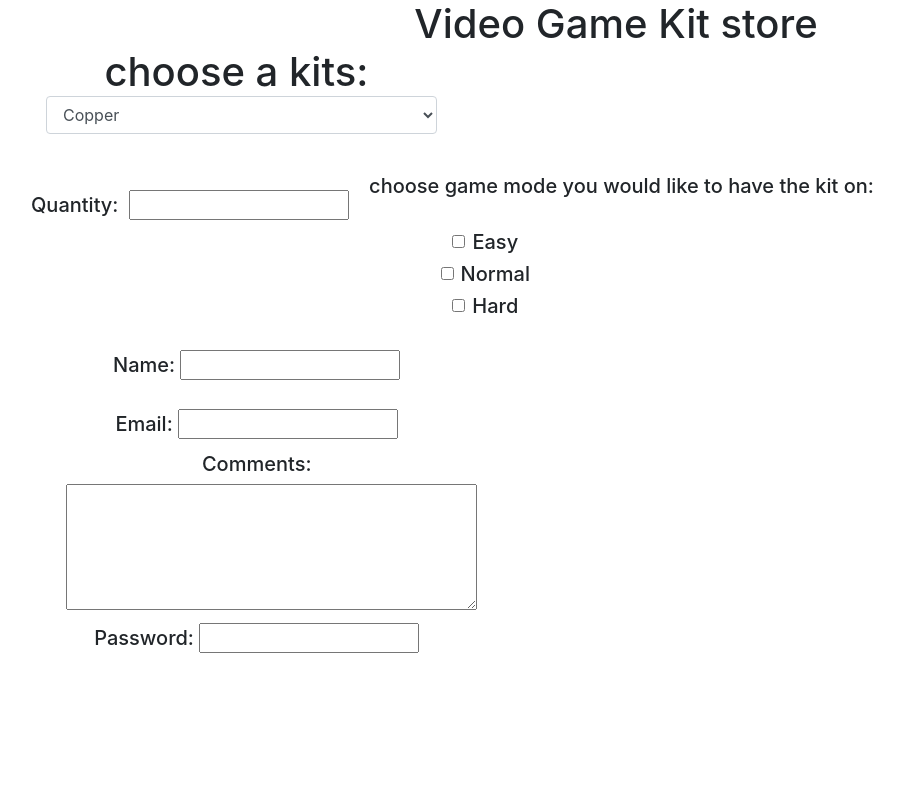
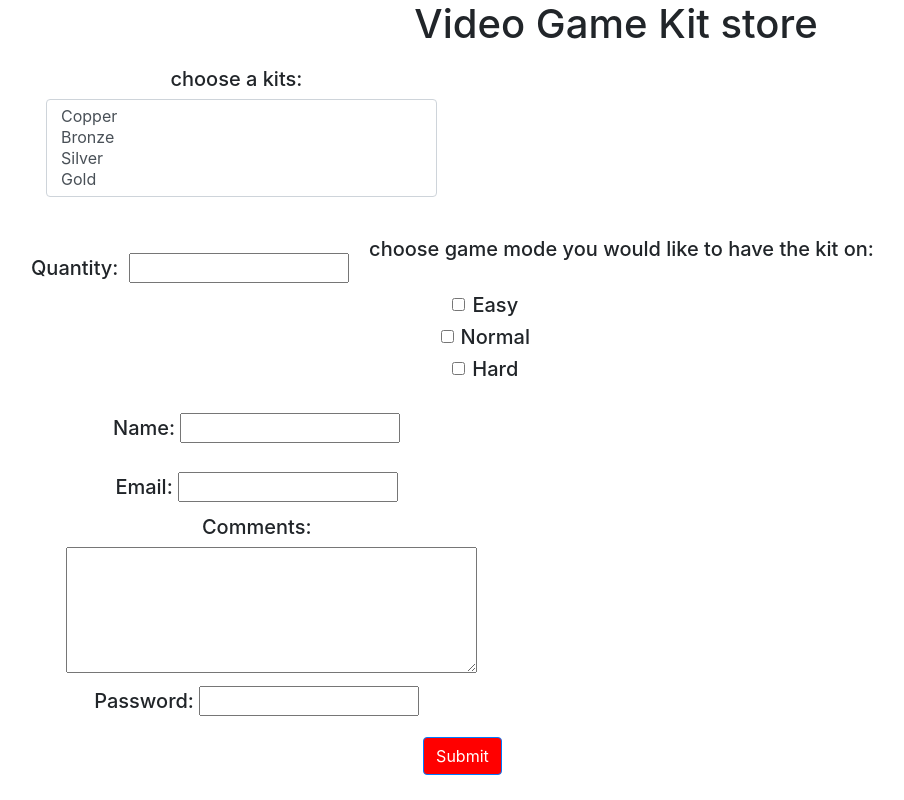
Before and after one commit to RJ4598/Product-Order-Form, a plain HTML site: page index.html in a window 1280 px wide. Shown: the whole page, without its empty margins (24-928 px from the left). Drawn offline with nearby package versions, Linux system fonts and the light colour scheme.

Commit message:
updated index.html

```diff
--- a/index.html
+++ b/index.html
@@ -14,9 +14,10 @@
             <div>
                 <form method="post" action="#">
                 <div class="row">
-                    <div class="form-group col-6">choose a kits:
+                    <div class="form-group col-6">
+                        <label name="kits" style="font-size: 20px">choose a kits:</label>
                         <label for="kits" style="max-width: 220px; max-height: 20px"></label>
-                        <select class="form-control" id="kits">
+                        <select multiple class="form-control" id="kits">
                             <option value="Copper">Copper</option>
                             <option value="Bronze">Bronze</option>
                             <option value="Silver">Silver</option>
@@ -26,8 +27,8 @@
                 </div>
                     <div class="row">
                             <div class="text mt-4 mb-4">
-                                <label name="Quantity" style="font-size:20px">Quantity:</label>
-                                <input type="number" name="Quantity" style="width:220px; height:30px; font-size: 20px">
+                                <label name="quantity" style="font-size:20px">Quantity:</label>
+                                <input type="number" name="quantity" style="width:220px; height:30px; font-size: 20px">
                             </div>
                         <div class="form-check" style="font-size:20px">
                             <div class="mt-4 mb-4" >
@@ -65,6 +66,9 @@
                                 <input type="password" name="password" style="width:220px; height:30px;">
                             </div>
 
+                            <!--- <input type="submit" value="submit" class="btn btn-primary"> --->
+                            <button type="submit" class="btn btn-primary" style="background-color: red">Submit</button>
+
 
                         </div>
 
```
